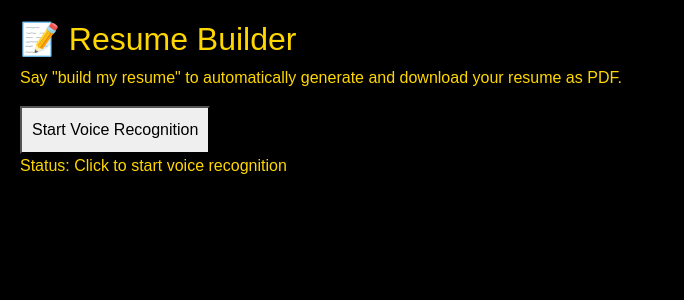
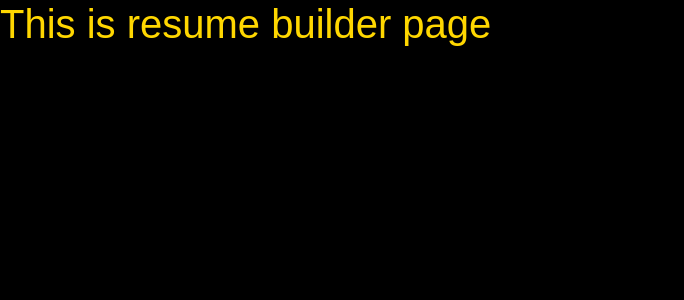
Before and after one commit to Disu2004/PlaceSmart, a React (Vite) app in the folder client/: page /resume-builder in a window 1280 px wide. Shown: the top 300 px of the page, without its empty margins (0-684 px from the left). Built offline with nearby package versions, Linux system fonts and the light colour scheme.

Commit message:
model url

```diff
--- a/client/src/components/Login.jsx
+++ b/client/src/components/Login.jsx
@@ -16,7 +16,8 @@ const Login = () => {
   // Load face-api models
   useEffect(() => {
     const loadModels = async () => {
-      const MODEL_URL = "/models";
+      const MODEL_URL = process.env.PUBLIC_URL + "/models";
+
       await Promise.all([
         faceapi.nets.ssdMobilenetv1.loadFromUri(MODEL_URL),
         faceapi.nets.faceLandmark68Net.loadFromUri(MODEL_URL),
--- a/client/src/components/ResumeBuilder.jsx
+++ b/client/src/components/ResumeBuilder.jsx
@@ -1,90 +1,11 @@
-import React, { useEffect, useState } from "react";
-import { jsPDF } from "jspdf";
+import React from 'react'
+import "../CSS/Home.css"
+const ResumeBuilder = () => {
+  return (
+    <div>
+      <h1>This is resume builder page</h1>
+    </div>
+  )
+}
 
-export default function ResumeBuilder() {
-    const [status, setStatus] = useState("Click to start voice recognition");
-    const [listening, setListening] = useState(false);
-
-    const startListening = () => {
-        const SpeechRecognition =
-            window.SpeechRecognition || window.webkitSpeechRecognition;
-        if (!SpeechRecognition) {
-            alert("Speech Recognition is not supported in this browser.");
-            return;
-        }
-
-        const recognition = new SpeechRecognition();
-        recognition.continuous = true;
-        recognition.lang = "en-US";
-
-        recognition.onstart = () => {
-            setListening(true);
-            setStatus("🎤 Listening for command...");
-        };
-
-        recognition.onresult = (event) => {
-            const last = event.results.length - 1;
-            const command = event.results[last][0].transcript.toLowerCase();
-            console.log("Voice command:", command);
-
-            if (command.includes("build my resume")) {
-                setStatus("📄 Generating Resume...");
-                generatePDF();
-            }
-        };
-
-        recognition.onerror = (event) => {
-            console.error(event.error);
-            setStatus("❌ Error occurred. Try again.");
-        };
-
-        recognition.onend = () => {
-            setListening(false);
-            setStatus("Click to start voice recognition");
-        };
-
-        recognition.start();
-    };
-
-    const generatePDF = () => {
-        const doc = new jsPDF();
-        const resumeText = `
-Name: John Doe
-Email: johndoe@example.com
-Phone: +91 9876543210
-
-Objective:
-To obtain a challenging position where I can apply my skills and grow professionally.
-
-Education:
-- B.Sc Computer Science, XYZ University
-- High School, ABC School
-
-Skills:
-- JavaScript, React, Node.js
-- HTML, CSS, Bootstrap
-
-Experience:
-- Web Developer at ABC Company
-    `;
-        doc.setFontSize(12);
-        doc.text(resumeText, 10, 10);
-        doc.save("My_Resume.pdf"); // auto-download
-
-        setStatus("✅ Resume generated and downloaded!");
-    };
-
-    return (
-        <div style={{ padding: "20px" }}>
-            <h2>📝 Resume Builder</h2>
-            <p>
-                Say "build my resume" to automatically generate and download your resume
-                as PDF.
-            </p>
-            <button onClick={startListening} style={{ padding: "10px", fontSize: "16px" }}>
-                {listening ? "🎙 Listening..." : "Start Voice Recognition"}
-            </button>
-            <p>Status: {status}</p>
-        </div>
-    );
-}
+export default ResumeBuilder
```
